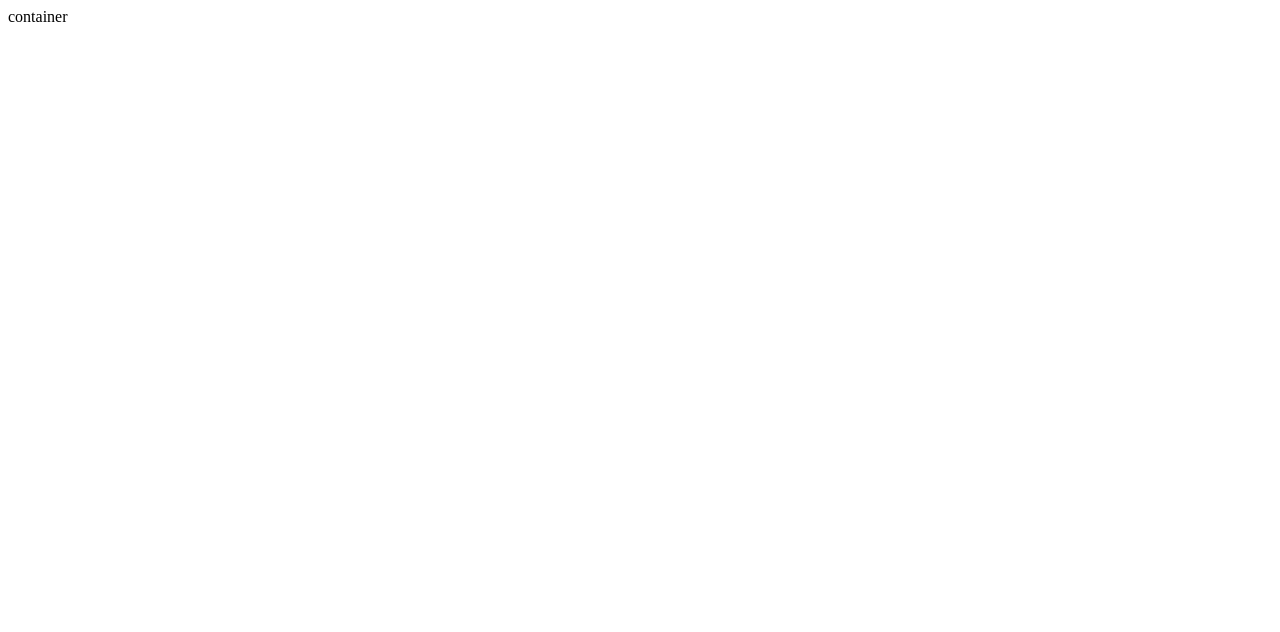
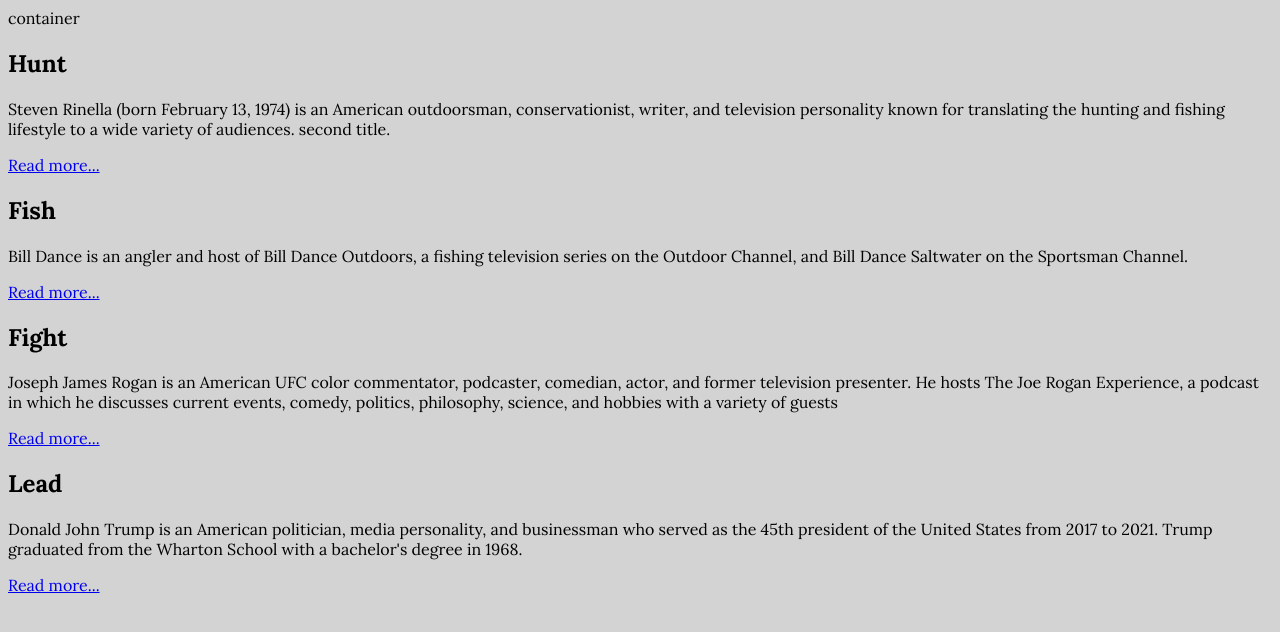
Before and after one commit to phillipstewart03/Lab-css-drills, a plain HTML site: page index.html in a window 1280 px wide. Drawn offline with Linux system fonts and the light colour scheme.

Commit message:
added image files added css elements for the body modified html for the boxes and links

```diff
--- a/index.html
+++ b/index.html
@@ -1,18 +1,56 @@
 <!DOCTYPE html>
 <html lang="en">
+
 <head>
+    <title>Lab Css Drills</title>
+    <link rel="preconnect" href="https://fonts.googleapis.com">
+    <link rel="preconnect" href="https://fonts.gstatic.com" crossorigin>
+    <link href="https://fonts.googleapis.com/css2?family=Lora:ital,wght@0,400;0,700;1,500;1,700&display=swap"
+        rel="stylesheet">
     <link rel="stylesheet" href="styles.css">
     <meta charset="UTF-8">
     <meta http-equiv="X-UA-Compatible" content="IE=edge">
     <meta name="viewport" content="width=device-width, initial-scale=1.0">
     <title>Document</title>
 </head>
+
 <body>
     <Div>container
-      <div class="boxes" id="box1"></div>
-      <div class="boxes" id="box2"></div>
-      <div class="boxes" id="boxN"></div>
+        <div class="boxes" id="box1">
+            <div class="image-header"></div>
+            <h2>Hunt</h2>
+            <p>Steven Rinella (born February 13, 1974) is an American outdoorsman, conservationist, writer, and
+                television personality known for translating the hunting and fishing lifestyle to a wide variety of
+                audiences. <span class="color-change"> second </span> title.</p>
+            <a href="https://en.wikipedia.org/wiki/Steven_Rinella" target="_blank">Read more...</a>
+        </div>
+        <div class="boxes" id="box2">
+            <div class=""></div>
+            <H2>Fish</H2>
+            <p>Bill Dance is an angler and host of Bill Dance Outdoors, a fishing television series on the Outdoor
+                Channel, and Bill Dance Saltwater on the Sportsman Channel.</p>
+            <a href="https://en.wikipedia.org/wiki/Bill_Dance_(television_host)" target="_blank">Read more...</a>
+
+        </div>
+        <div class="boxes" id="boxN">
+            <h2>Fight</h2>
+            <p>Joseph James Rogan is an American UFC color commentator, podcaster, comedian, actor, and former
+                television
+                presenter. He hosts The Joe Rogan Experience, a podcast in which he discusses current events, comedy,
+                politics, philosophy, science, and hobbies with a variety of guests</p>
+            <a href="https://en.wikipedia.org/wiki/Joe_Rogan" target="_blank">Read more...</a>
+        </div>
+        <div class="boxes" id="box45">
+            <h2>Lead</h2>
+            <p>Donald John Trump is an American politician, media personality, and businessman who served as the 45th
+                president of the United States from 2017 to 2021. Trump graduated from the Wharton School with a
+                bachelor's degree in 1968.</p>
+            <a href="https://en.wikipedia.org/wiki/Donald_Trump" target="_blank">Read more...</a>
+        </div>
+
+
 
     </Div>
 </body>
+
 </html>
--- a/styles.css
+++ b/styles.css
@@ -0,0 +1,4 @@
+body{
+    font-family: Lora;
+    background-color: lightgray;
+}
```
Also changed, not shown: BillDanceLMBassBlueJacket-scaled.jpeg (added), Joe_Rogan.png (added), steve.jpg (added), 1 other file.
